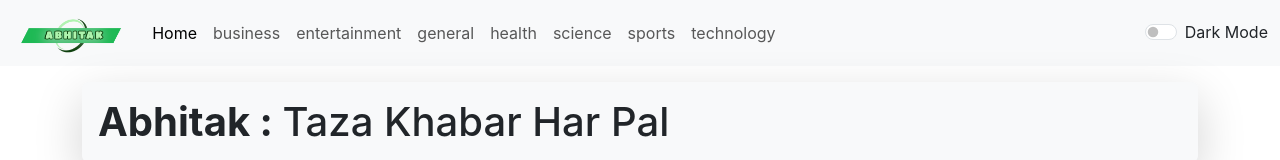
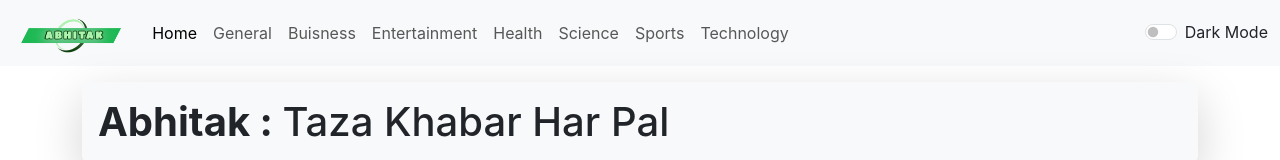
Before and after one commit to yash-2511981/React-Learner, a React (Create React App) app in the folder newsapp/: page / in a window 1280 px wide. Shown: the top 160 px of the page. Built offline with nearby package versions, Linux system fonts and the light colour scheme; no server answers.

Commit message:
set up the routes for diffrenct categories of news

```diff
--- a/newsapp/package.json
+++ b/newsapp/package.json
@@ -9,6 +9,8 @@
     "@testing-library/user-event": "^13.5.0",
     "react": "^19.0.0",
     "react-dom": "^19.0.0",
+    "react-router": "^7.4.0",
+    "react-router-dom": "^7.4.0",
     "react-scripts": "5.0.1",
     "web-vitals": "^2.1.4"
   },
--- a/newsapp/src/App.js
+++ b/newsapp/src/App.js
@@ -1,44 +1,54 @@
 import "./App.css";
-
 import React, { Component } from "react";
 import Navbar from "./components/Navbar";
 import News from "./components/News";
 import Slider from "./components/Slider";
+import { BrowserRouter as Router, Route, Routes } from "react-router";
 
 
 export default class App extends Component {
-  constructor(){
+  constructor() {
     super();
-    this.state={
-      bg:"light",
-      btn:"primary",
-      color:"dark",
-      loading:false
+    this.state = {
+      bg: "light",
+      btn: "primary",
+      color: "dark",
+      loading: false
     }
 
   }
 
-  togglemode =()=>{
+  togglemode = () => {
     this.setState({
-      bg:this.state.bg === "light" ? "dark":"light",
-      btn:this.state.btn === "primary" ? "success":"primary",
-      color:this.state.color === "dark" ? "light":"dark",
+      bg: this.state.bg === "light" ? "dark" : "light",
+      btn: this.state.btn === "primary" ? "success" : "primary",
+      color: this.state.color === "dark" ? "light" : "dark",
     })
   }
 
-  componentDidUpdate(){
-      console.log(this.state.bg)
-      document.body.style.backgroundColor = this.state.bg === "dark" ? "#212529":"white";
+  componentDidUpdate() {
+    console.log(this.state.bg)
+    document.body.style.backgroundColor = this.state.bg === "dark" ? "#212529" : "white";
   }
 
   render() {
     return (
       <div>
-        <Navbar title="Abhitak" togglemode={this.togglemode} state={this.state}/>
-        <div className="container">
-          <Slider first="Taza Khabar Har Pal" second="Grab a latest news here" state={this.state}/>
-          <News state={this.state} category="general"/>
-        </div>
+        <Router>
+          <Navbar title="Abhitak" togglemode={this.togglemode} state={this.state} />
+          <div className="container">
+            <Slider first="Taza Khabar Har Pal" second="Grab a latest news here" state={this.state} />
+            <Routes>
+              <Route path="/" element={<News  key="general"state={this.state} category="general" />} />
+              <Route path="/entertainment" element={<News key="entertainment" state={this.state} category="entertainment" />} />
+              <Route path="/business" element={<News  key="business"state={this.state} category="business" />} />
+              <Route path="/health" element={<News key="health" state={this.state} category="health" />} />
+              <Route path="/sports" element={<News key="sports" state={this.state} category="sports" />} />
+              <Route path="/technology" element={<News  key="technology"state={this.state} category="technology" />} />
+              <Route path="/science" element={<News  key="science"state={this.state} category="science" />} />
+            </Routes>
+          </div>
+        </Router>
       </div>
     );
   }
--- a/newsapp/src/components/Navbar.js
+++ b/newsapp/src/components/Navbar.js
@@ -1,5 +1,6 @@
 import React, { Component } from "react";
 import logo from "../logo.png";
+import {Link} from "react-router";
 
 export default class Navbar extends Component {
   render() {
@@ -30,13 +31,13 @@
                     <span className="visually-hidden">(current)</span>
                   </a>
                 </li>
-                  <li className="nav-item"><a className="nav-link" href="/">business</a></li>
-                  <li className="nav-item"><a className="nav-link" href="/">entertainment</a></li>
-                  <li className="nav-item"><a className="nav-link" href="/">general</a></li>
-                  <li className="nav-item"><a className="nav-link" href="/">health</a></li>
-                  <li className="nav-item"><a className="nav-link" href="/">science</a></li>
-                  <li className="nav-item"><a className="nav-link" href="/">sports</a></li>
-                  <li className="nav-item"><a className="nav-link" href="/">technology</a></li>
+                  <li className="nav-item"><Link className="nav-link" to="/">General</Link></li>
+                  <li className="nav-item"><Link className="nav-link" to="/business">Buisness</Link></li>
+                  <li className="nav-item"><Link className="nav-link" to="/entertainment">Entertainment</Link></li>
+                  <li className="nav-item"><Link className="nav-link" to="/health">Health</Link></li>
+                  <li className="nav-item"><Link className="nav-link" to="/science">Science</Link></li>
+                  <li className="nav-item"><Link className="nav-link" to="/sports">Sports</Link></li>
+                  <li className="nav-item"><Link className="nav-link" to="/technology">Technology</Link></li>
 
               </ul>
             </div>
```
Also changed, not shown: 1 other file (tests, documents, lock files or other folders).
